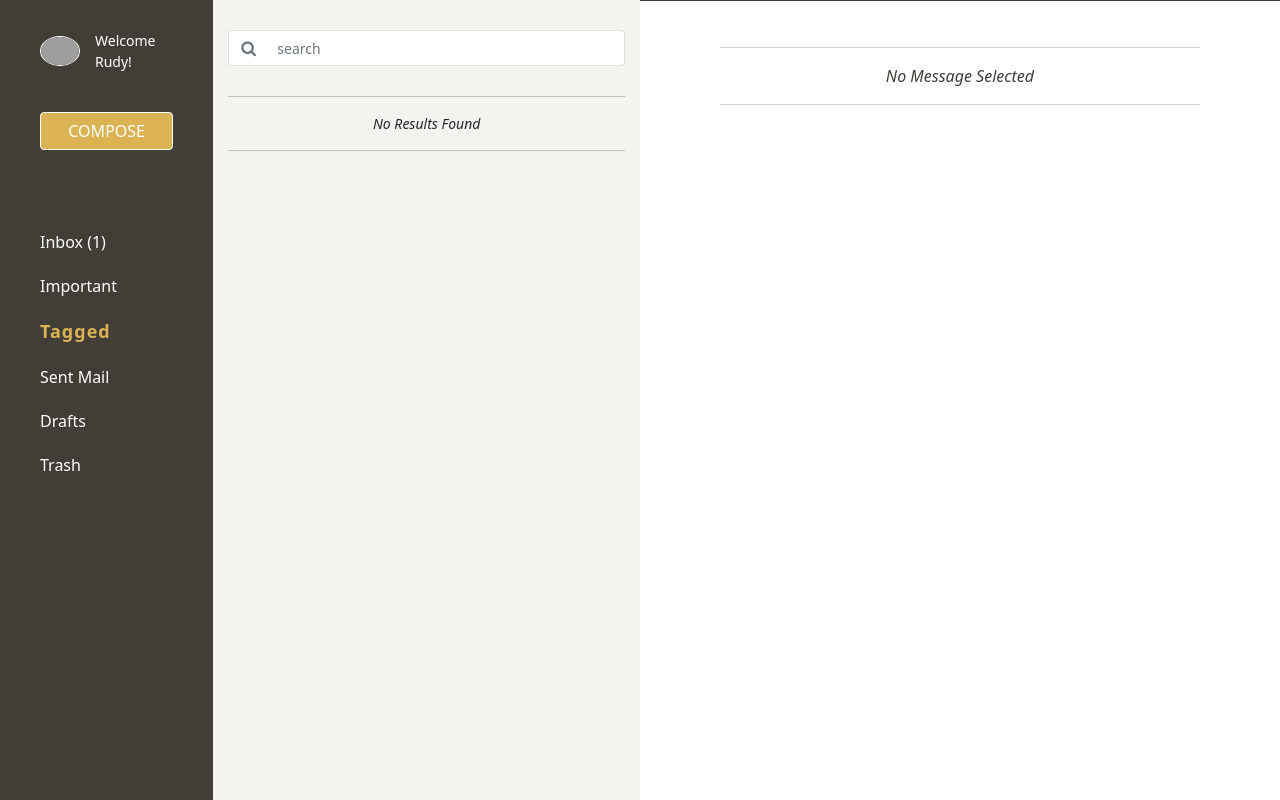
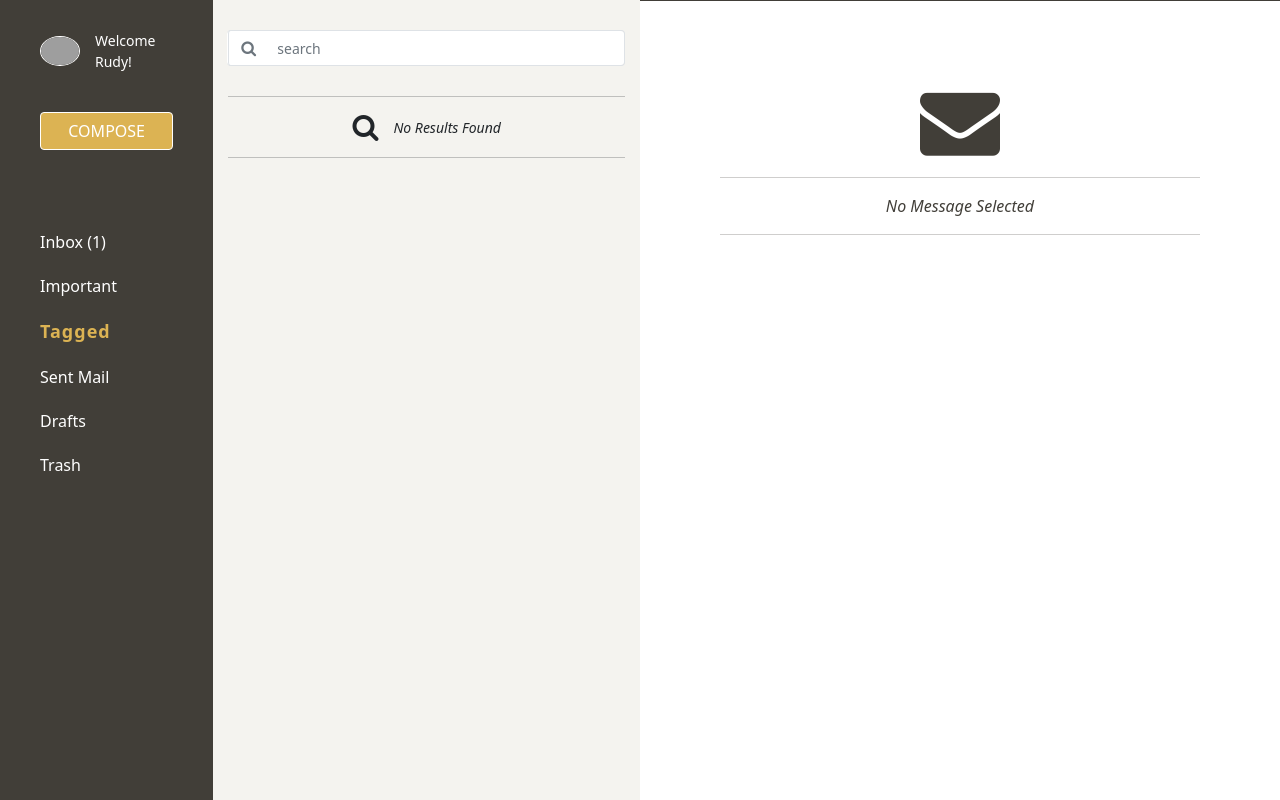
Before and after one commit to rudolphh/ng-email, an Angular app: page / in a window 1280 px wide. Both pictures are taken after a click on the link "Tagged". Built offline with nearby package versions, Linux system fonts and the light colour scheme; data requests are answered from the project's data file; grey boxes are pictures that could not be loaded.

Commit message:
message-details/list : add icons for no results

```diff
--- a/src/app/message-details/message-details.component.html
+++ b/src/app/message-details/message-details.component.html
@@ -3,18 +3,27 @@
   <div id="from">From: {{ message.from }}</div>
 
   <div id="email-title-bar">
-      <h4>{{ message.title }}</h4>
-      <i class="fa fa-trash"></i>
-      <i class="fa fa-reply"></i>
-      <i class="fa fa-ellipsis-h"></i>
+    <h4>{{ message.title }}</h4>
+    <i class="fa fa-trash"></i>
+    <i class="fa fa-reply"></i>
+    <i class="fa fa-ellipsis-h"></i>
   </div>
-  <div id="content" [innerHTML]="replaceBreaksWithParagraphs(message.content!)">
-  </div>
+  <div
+    id="content"
+    [innerHTML]="replaceBreaksWithParagraphs(message.content!)"
+  ></div>
 
   <div app-reply id="reply"></div>
 </ng-container>
 <ng-template #noMessages>
-  <hr>
-  <div style="display: flex; justify-content: center; font-style: italic; ">No Message Selected</div>
-  <hr>
+  <i
+    class="fa fa-envelope fa-5x"
+    aria-hidden="true"
+    style="text-align: center; margin-top: 50px"
+  ></i>
+  <hr />
+  <div style="display: flex; justify-content: center; font-style: italic">
+    No Message Selected
+  </div>
+  <hr />
 </ng-template>
--- a/src/app/messages/message-list/message-list.component.html
+++ b/src/app/messages/message-list/message-list.component.html
@@ -11,6 +11,9 @@
 </ng-container>
 <ng-template #noResults>
   <hr style="margin-top: 30px">
-  <p style="display: flex; justify-content: center; margin-top: 15px; font-style: italic; font-size: 14px;">No Results Found</p>
+  <div style="display: flex; justify-content: center; align-items: center; margin-top: 15px; font-style: italic; font-size: 14px;">
+    <i class="fa fa-search fa-2x" aria-hidden="true" style="margin-right: 15px; "></i>
+    No Results Found
+  </div>
   <hr>
 </ng-template>
```
